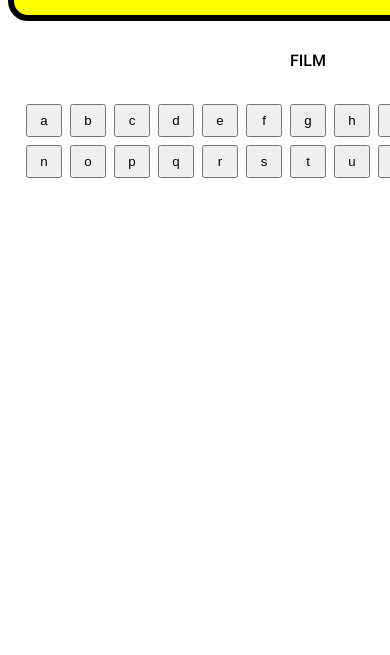
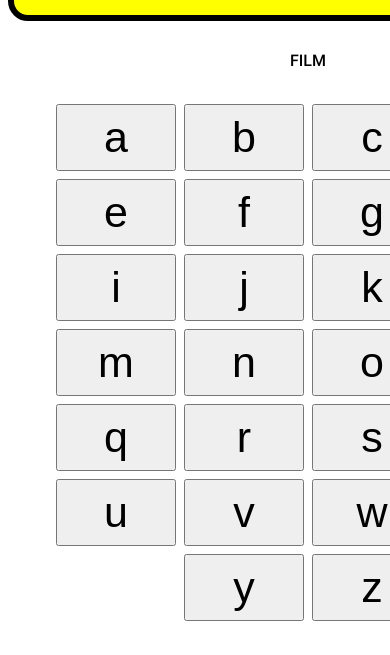
Before and after one commit to qbasa86/Wisielec, a plain HTML site: page index.html in a window 390 px wide. Shown: the part 227-882 px from the top of the page. Before the commit the page ends 844 px from the top, so only its background shows below. Drawn offline with Linux system fonts and the light colour scheme.

Commit message:
Update style.css

```diff
--- a/style.css
+++ b/style.css
@@ -109,3 +109,11 @@ button:disabled {
 .shake {
   animation: shake 0.5s;
 }
+@media only screen and (max-width: 600px) {
+  #letters button {
+    padding: 7px;
+    margin: 4px;
+    flex-basis: 20%;
+    font-size: 43px;
+  }
+}
```
